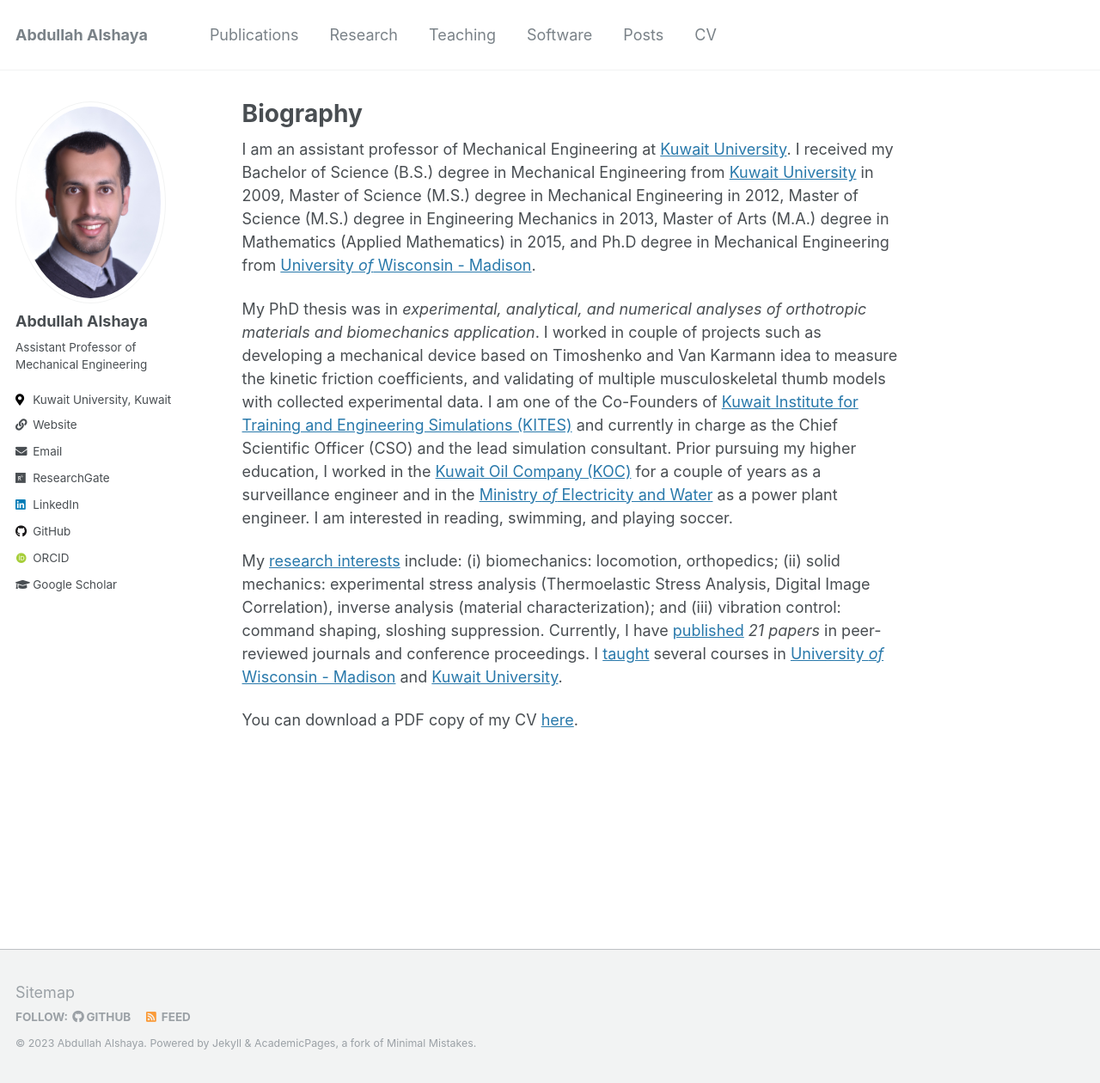
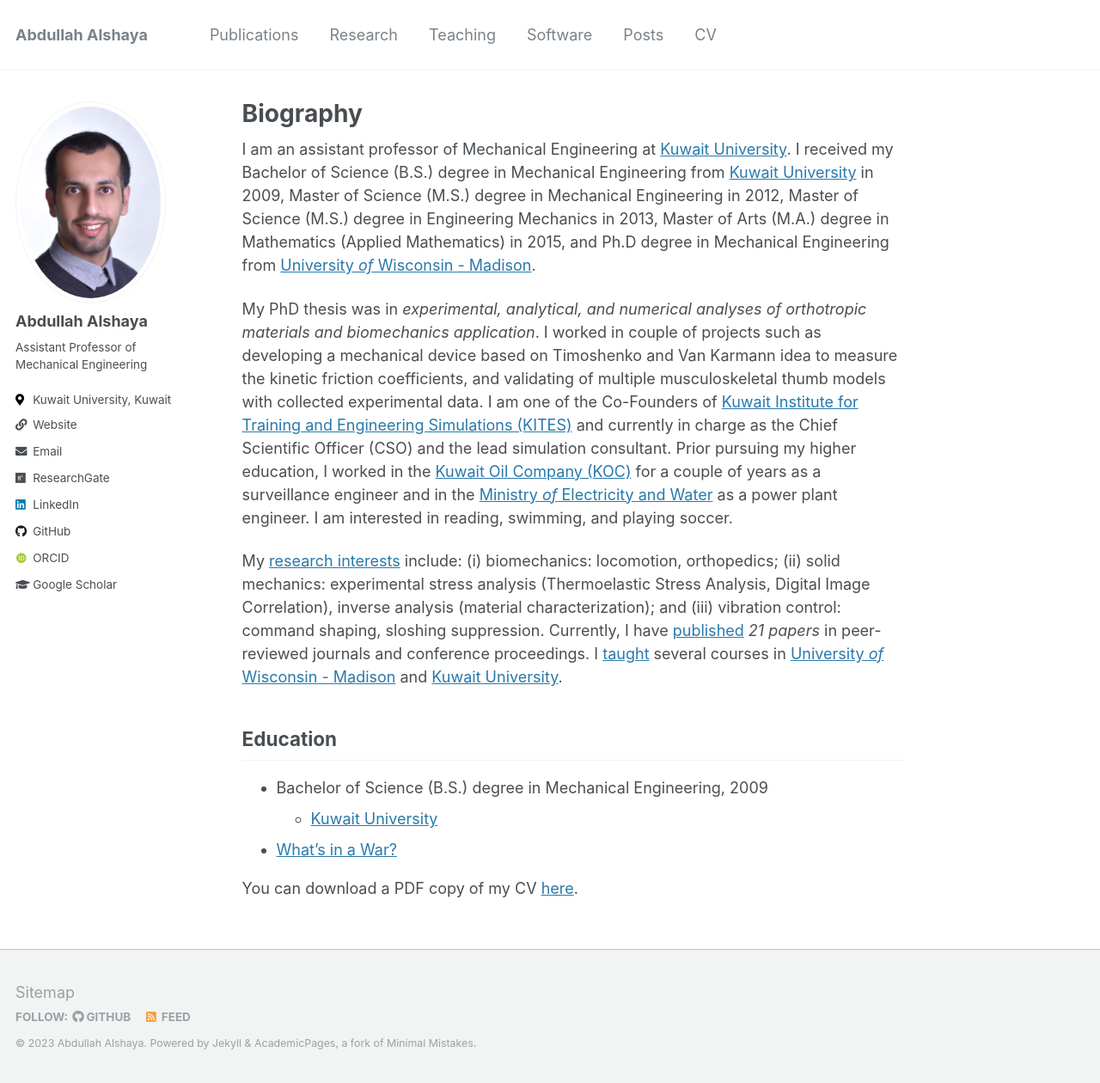
Before and after one commit to abdullah-alshaye/abdullah, a Jekyll site: the page built from _pages/about.md, in a window 1280 px wide and 1260 px high. Shown: the whole window at 86% size. Built offline with Jekyll 4.4.1, drawn with Linux system fonts in a browser that asks for light colours; some web fonts are replaced.

Commit message:
update about

```diff
--- a/_pages/about.md
+++ b/_pages/about.md
@@ -14,4 +14,10 @@ My PhD thesis was in *experimental, analytical, and numerical analyses of orthot
 
 My [research interests](research) include: (i) biomechanics: locomotion, orthopedics; (ii) solid mechanics: experimental stress analysis (Thermoelastic Stress Analysis, Digital Image Correlation), inverse analysis (material characterization); and (iii) vibration control: command shaping, sloshing suppression. Currently, I have [published](publications) *21 papers* in peer-reviewed journals and conference proceedings. I [taught](teaching) several courses in [University *of* Wisconsin - Madison](https://www.wisc.edu/) and [Kuwait University](http://kuweb.ku.edu.kw/ku/index.htm).
 
+## <i class="fa-regular fa-file-certificate"></i> Education
+{: #Education }
+- Bachelor of Science (B.S.) degree in Mechanical Engineering, 2009
+  - [Kuwait University](http://kuweb.ku.edu.kw/ku/index.htm)
+- [What's in a War?](/files/pdf/teaching-materials/3090 1-29.pdf)
+
 You can download a PDF copy of my CV [here](/files/pdf/Resume.pdf).
```
